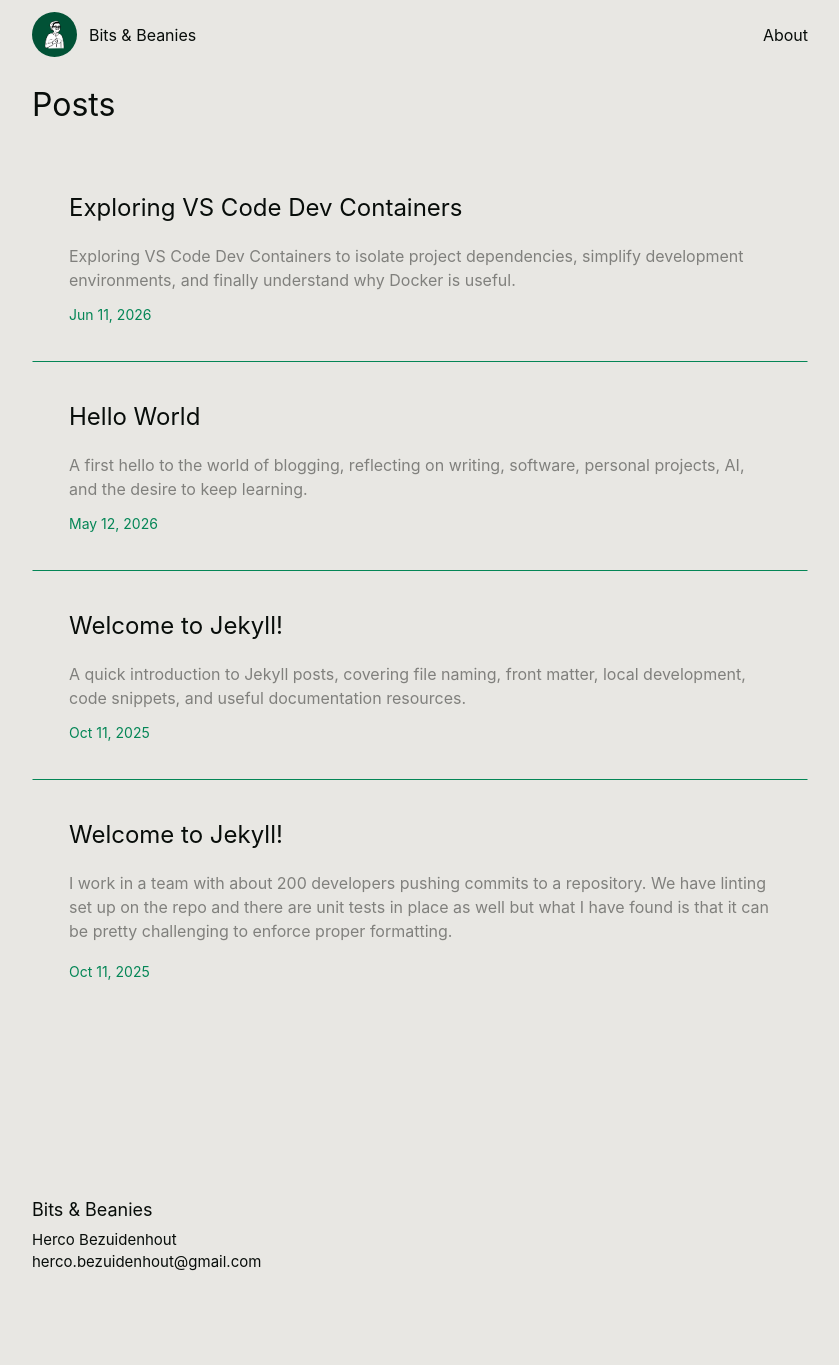
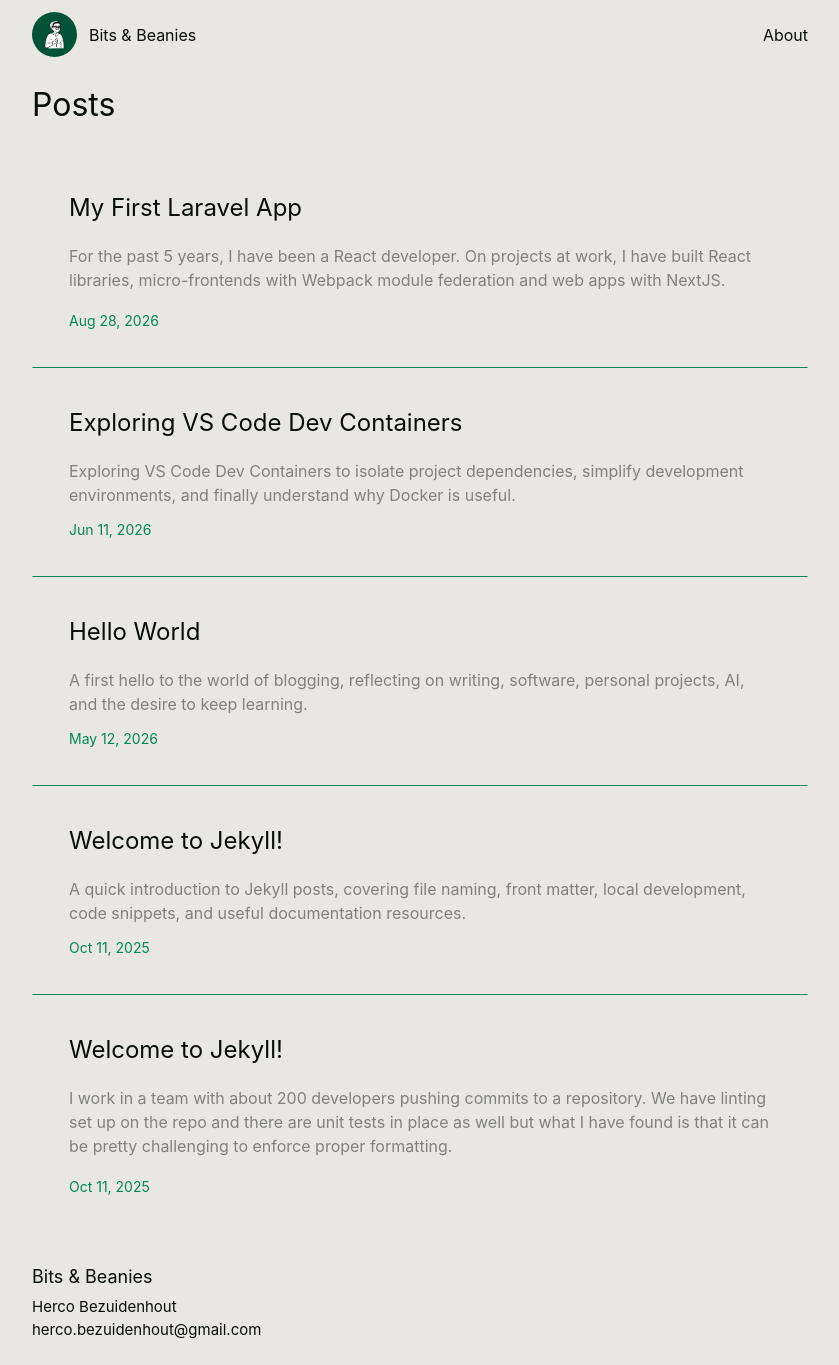
Before and after one commit to hercobezuidenhout/hercobezuidenhout.github.io, a Jekyll site: the page built from index.md, in a window 1280 px wide and 1365 px high. Shown: the whole window, without its empty margins (220-1059 px from the left). Built offline with Jekyll 4.4.1, drawn with Linux system fonts in a browser that asks for light colours; a file with an impossible date is left out.

Commit message:
save: 2026-09-28-my-first-laravel-app.md

```diff
--- a/_posts/2026-09-28-My First Laravel App.md
+++ b/_posts/2026-09-28-my-first-laravel-app.md
@@ -1,7 +1,7 @@
 ---
 layout: post
 title: My First Laravel App
-date:
+date: 2026-08-28
 categories: web
 ---
 For the past 5 years, I have been a React developer. On projects at work, I have built React libraries, micro-frontends with Webpack module federation and web apps with NextJS.
```
Also changed, not shown: .obsidian/workspace.json.
